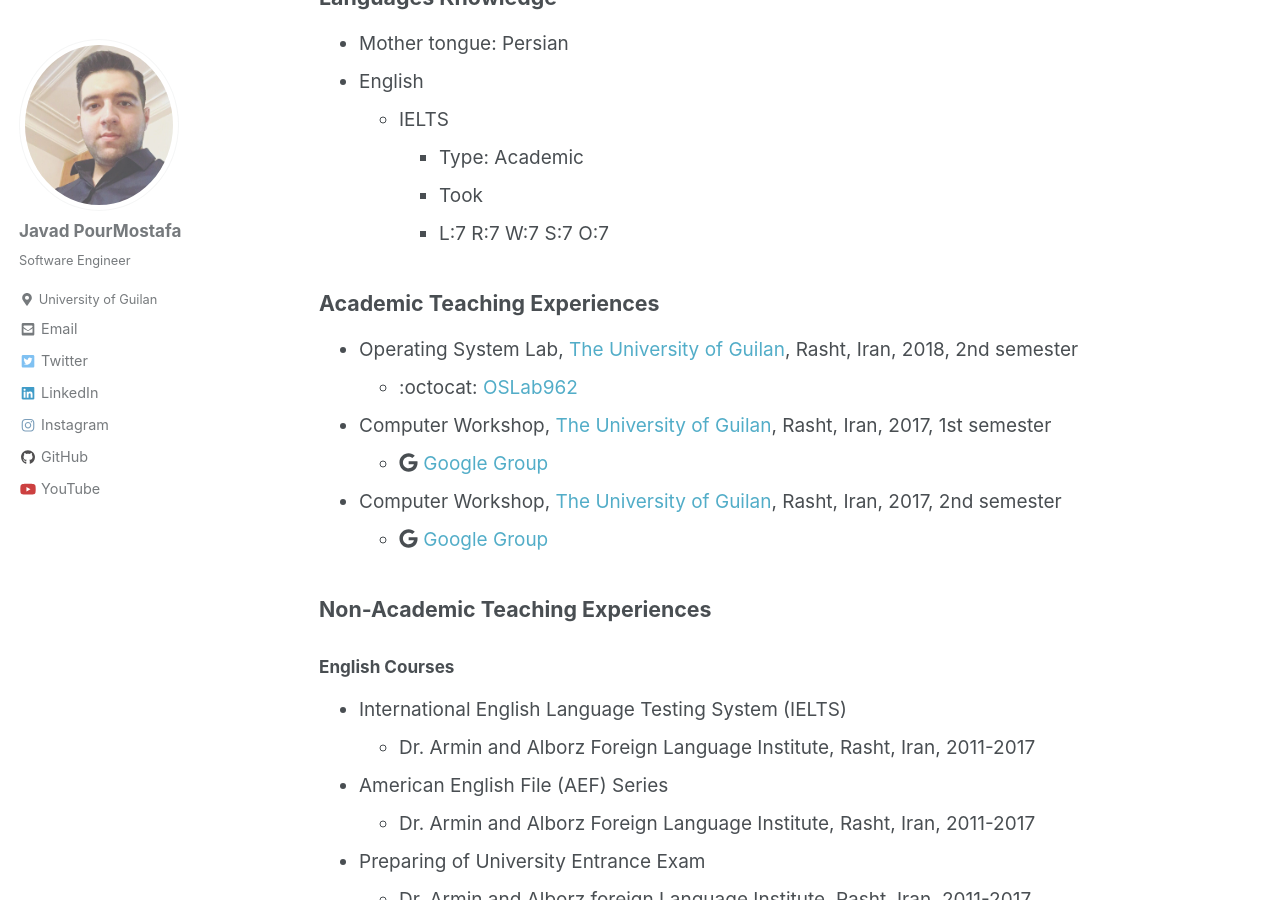
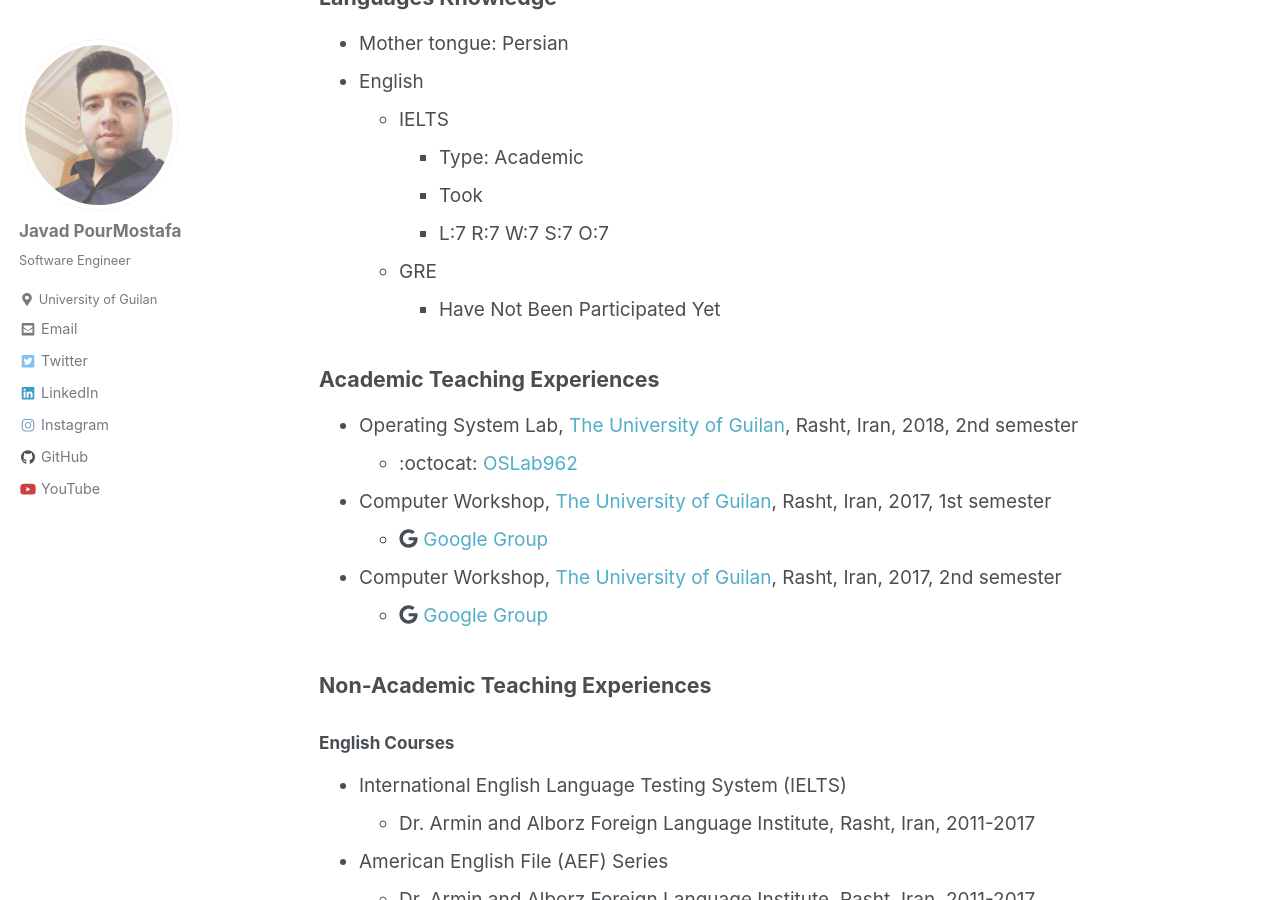
Before and after one commit to JoyeBright/JoyeBright.github.io, a Jekyll site: the page built from _pages/cv.md, in a window 1280 px wide and 900 px high, scrolled down 1132 px. Built offline with Jekyll 4.4.1, drawn with Linux system fonts in a browser that asks for light colours; nearby versions of some CDN libraries.

Commit message:
Update cv.md

```diff
--- a/_pages/cv.md
+++ b/_pages/cv.md
@@ -28,6 +28,8 @@ author_profile: true
         *   Type: Academic
         *   Took
         *   L:7 R:7 W:7 S:7 O:7
+    *   GRE
+        *   Have Not Been Participated Yet
 
 ## Academic Teaching Experiences
 *   Operating System Lab, [The University of Guilan](http://ce.guilan.ac.ir), Rasht, Iran, 2018, 2nd semester
```
